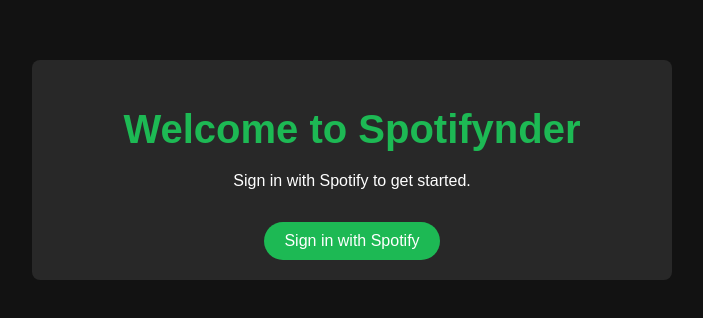
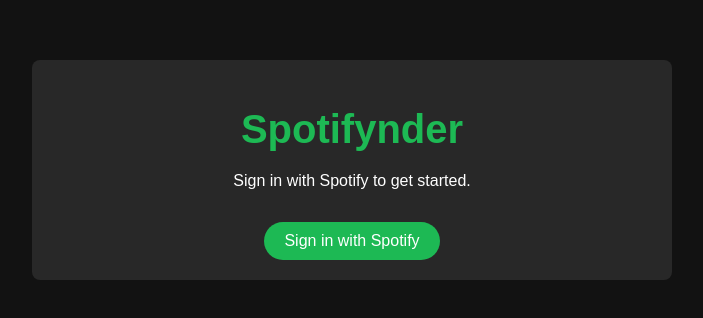
Before and after one commit to sheldor1510/spotifynder, a plain HTML site: page frontend/onboarding-1/onboarding1.html in a window 1280 px wide. Shown: the part 230-548 px from the top of the page, without its empty margins (288-991 px from the left). Drawn offline with Linux system fonts and the light colour scheme.

Commit message:
Updated the color scheme and heading for onboarding1 feature

```diff
--- a/frontend/onboarding-1/onboarding1.css
+++ b/frontend/onboarding-1/onboarding1.css
@@ -26,7 +26,7 @@
 
   h2 {
     font-size: 1.8em;
-    color: #1DB954;
+    color: #fff;
     margin-bottom: 1em;
   }
 
--- a/frontend/onboarding-1/onboarding1.html
+++ b/frontend/onboarding-1/onboarding1.html
@@ -12,14 +12,14 @@
 
     <!-- Sign-In Page -->
     <div id="sign-in-page" class="page">
-      <h1>Welcome to Spotifynder</h1>
+      <h1>Spotifynder</h1>
       <p>Sign in with Spotify to get started.</p>
       <button id="spotify-login-btn" class="spotify-button">Sign in with Spotify</button>
     </div>
 
     <!-- College Selection Page -->
     <div id="college-selection" class="page hidden">
-      <h1>Welcome to Spotifynder</h1>
+      <h1>Spotifynder</h1>
       <label for="college-input">Enter your College:</label>
       <input type="text" id="college-input" placeholder="Your College Name">
       <button id="save-college-btn" class="spotify-button">Save College</button>
```
